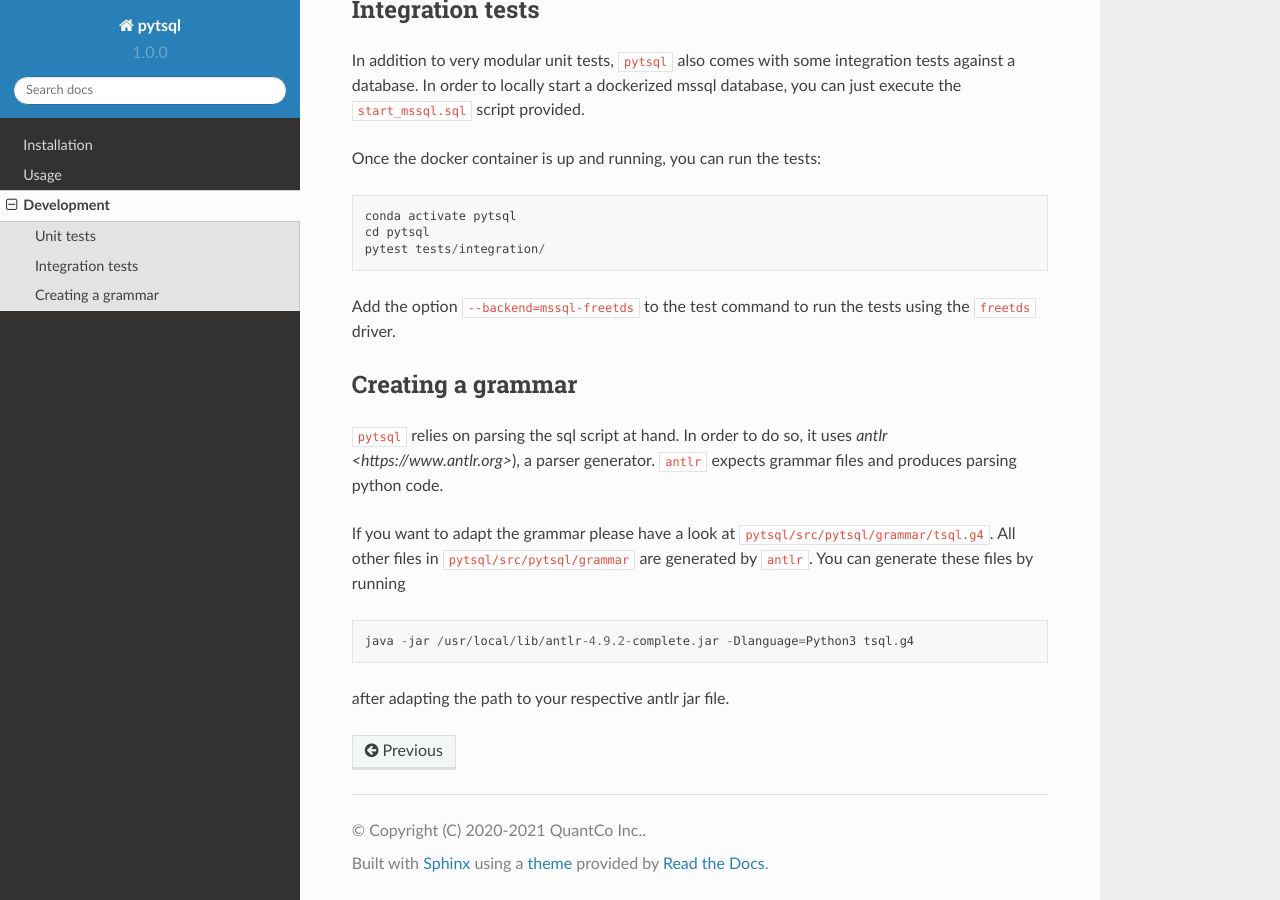
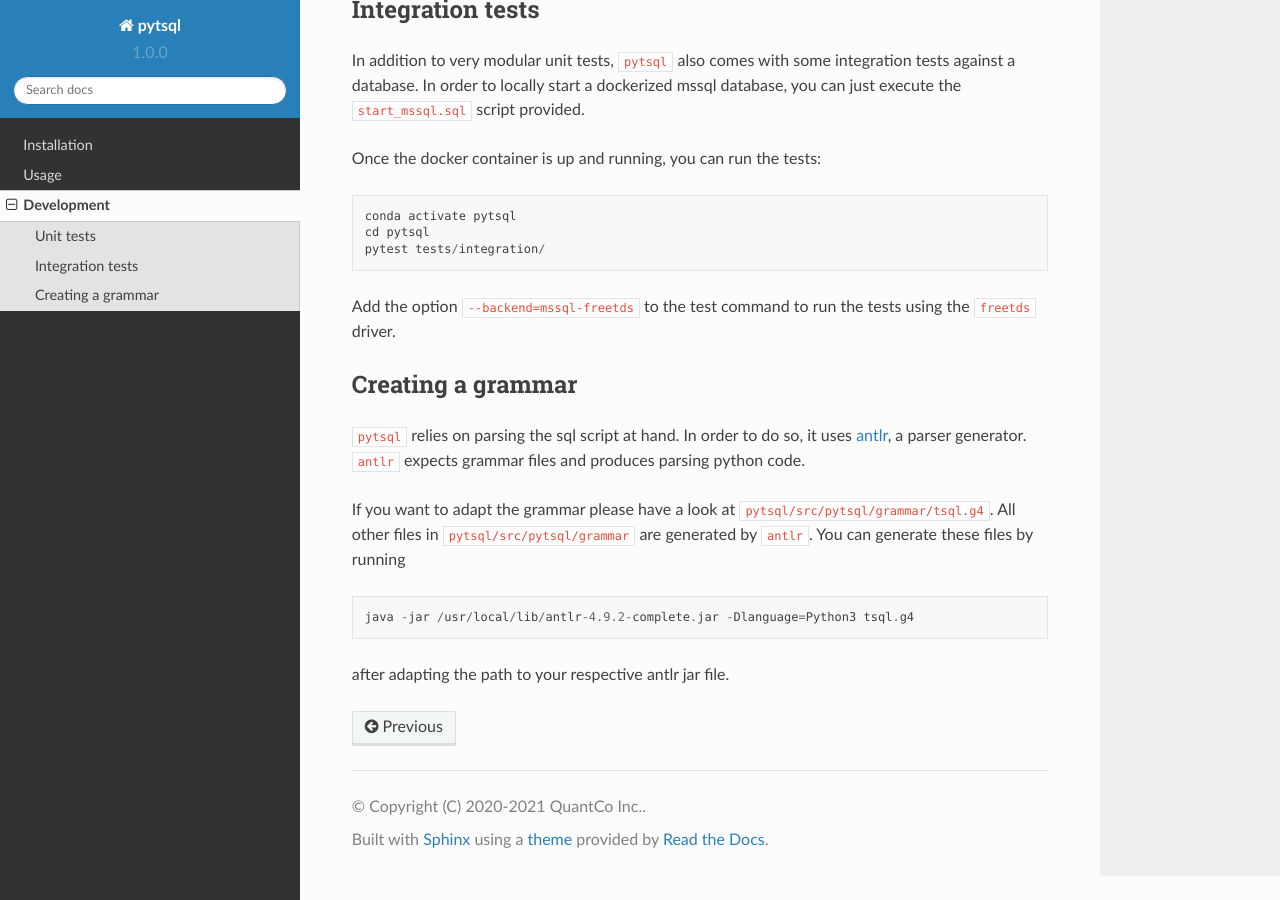
Before and after one commit to Quantco/pytsql, a Sphinx documentation site: the page built from docs/source/development.rst, in a window 1280 px wide and 900 px high, scrolled down 762 px. Built offline with Sphinx 7.4.7 and the Read the Docs theme 2.0.0, drawn with Linux system fonts in a browser that asks for light colours; pages that are not in the unit, such as notebooks, are missing from menus.

Commit message:
Fix link for real.

```diff
--- a/docs/source/development.rst
+++ b/docs/source/development.rst
@@ -60,7 +60,7 @@ Creating a grammar
 ------------------
 
 ``pytsql`` relies on parsing the sql script at hand. In order to do so, it uses
-`antlr <https://www.antlr.org>`), a parser generator. ``antlr`` expects grammar files
+`antlr <https://www.antlr.org>`_, a parser generator. ``antlr`` expects grammar files
 and produces parsing python code.
 
 If you want to adapt the grammar please have a look at ``pytsql/src/pytsql/grammar/tsql.g4``.
```
